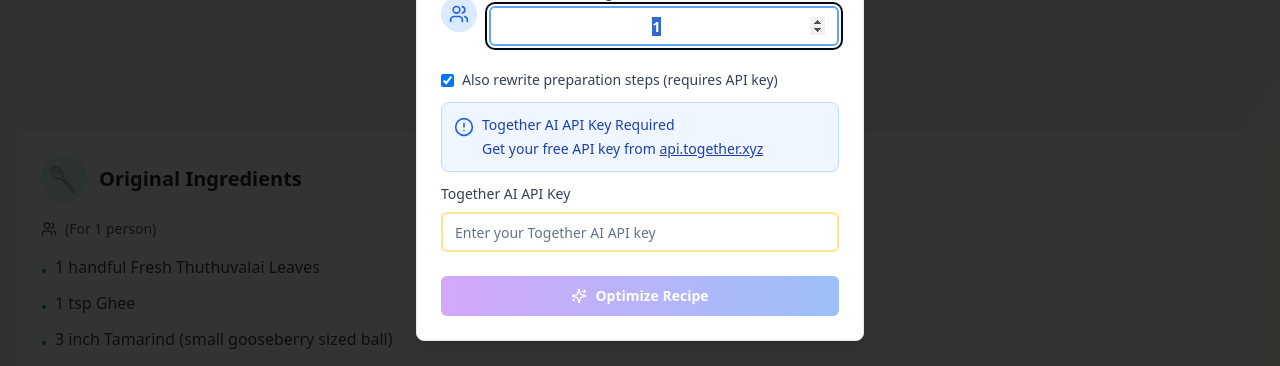
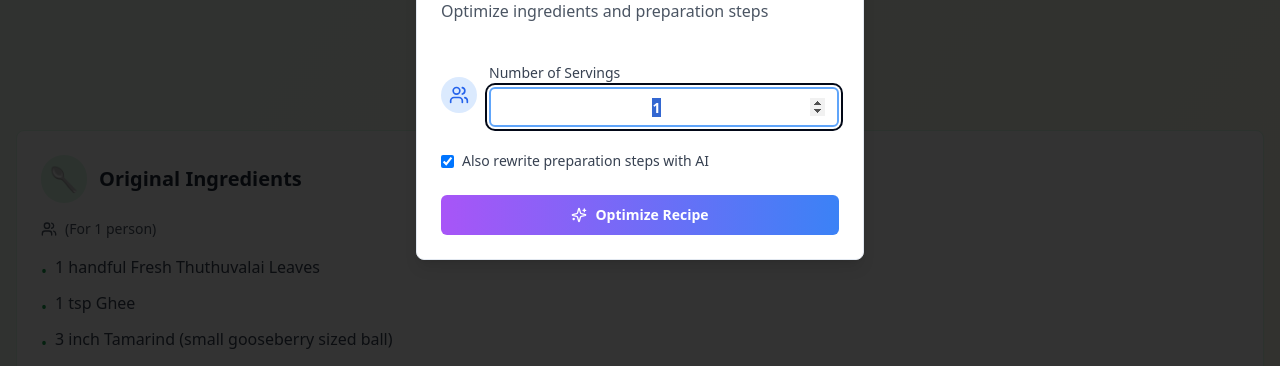
Before and after one commit to kavii10/tasty-tamil-treats-mobile, a React (Vite) app: page /recipe/1 in a window 1280 px wide. Both pictures are taken after a click on the button "Recipe AI Optimizer". Shown: the part 343-709 px from the top of the page. Built offline with nearby package versions, Linux system fonts and the light colour scheme.

Commit message:
feat: Store and use Together AI API key
Stores the provided Together AI API key within the application to avoid repeated prompts for the user.

```diff
--- a/src/components/AIIngredientBot.tsx
+++ b/src/components/AIIngredientBot.tsx
@@ -4,7 +4,7 @@ import { Recipe } from '@/types/Recipe';
 import { Button } from '@/components/ui/button';
 import { Input } from '@/components/ui/input';
 import { Dialog, DialogContent, DialogHeader, DialogTitle, DialogTrigger } from '@/components/ui/dialog';
-import { Bot, Users, Sparkles, AlertCircle } from 'lucide-react';
+import { Bot, Users, Sparkles } from 'lucide-react';
 import { parseIngredient, scaleIngredient, scaleCookingTime } from '@/utils/ingredientParser';
 import { TogetherAIService } from '@/services/togetherAI';
 import { toast } from 'sonner';
@@ -17,9 +17,11 @@ interface AIIngredientBotProps {
 const AIIngredientBot: React.FC<AIIngredientBotProps> = ({ recipe, onAdjust }) => {
   const [isOpen, setIsOpen] = useState(false);
   const [servings, setServings] = useState<number>(1);
-  const [apiKey, setApiKey] = useState('');
   const [isProcessing, setIsProcessing] = useState(false);
   const [rewriteSteps, setRewriteSteps] = useState(true);
+
+  // Hardcoded API key
+  const TOGETHER_AI_API_KEY = '3a6b9f5b20c4e95eb38113d825e3518b709fe2a588ae498abe105d9cbc81c971';
 
   const handleAdjust = async () => {
     if (servings <= 0) return;
@@ -38,10 +40,10 @@ const AIIngredientBot: React.FC<AIIngredientBotProps> = ({ recipe, onAdjust }) =
 
     let rewrittenSteps: string[] | undefined;
 
-    // If user wants steps rewritten and provided API key
-    if (rewriteSteps && apiKey.trim()) {
+    // If user wants steps rewritten, use the hardcoded API key
+    if (rewriteSteps) {
       try {
-        const togetherAI = new TogetherAIService(apiKey.trim());
+        const togetherAI = new TogetherAIService(TOGETHER_AI_API_KEY);
         rewrittenSteps = await togetherAI.rewriteRecipeSteps(
           recipe.name,
           recipe.instructions_en,
@@ -118,42 +120,14 @@ const AIIngredientBot: React.FC<AIIngredientBotProps> = ({ recipe, onAdjust }) =
                 className="rounded border-gray-300"
               />
               <label htmlFor="rewrite-steps" className="text-sm font-medium text-gray-700">
-                Also rewrite preparation steps (requires API key)
+                Also rewrite preparation steps with AI
               </label>
             </div>
-
-            {rewriteSteps && (
-              <div className="space-y-3 animate-in fade-in-50 slide-in-from-top-2">
-                <div className="bg-blue-50 p-3 rounded-lg border border-blue-200">
-                  <div className="flex items-start space-x-2">
-                    <AlertCircle className="w-5 h-5 text-blue-600 mt-0.5" />
-                    <div className="text-sm text-blue-800">
-                      <p className="font-medium mb-1">Together AI API Key Required</p>
-                      <p>Get your free API key from <a href="https://api.together.xyz" target="_blank" rel="noopener noreferrer" className="underline">api.together.xyz</a></p>
-                    </div>
-                  </div>
-                </div>
-
-                <div>
-                  <label htmlFor="api-key" className="block text-sm font-medium text-gray-700 mb-2">
-                    Together AI API Key
-                  </label>
-                  <Input
-                    id="api-key"
-                    type="password"
-                    value={apiKey}
-                    onChange={(e) => setApiKey(e.target.value)}
-                    placeholder="Enter your Together AI API key"
-                    className="border-2 border-amber-200 focus:border-amber-400"
-                  />
-                </div>
-              </div>
-            )}
           </div>
 
           <Button
             onClick={handleAdjust}
-            disabled={isProcessing || servings <= 0 || (rewriteSteps && !apiKey.trim())}
+            disabled={isProcessing || servings <= 0}
             className="w-full bg-gradient-to-r from-purple-500 to-blue-500 hover:from-purple-600 hover:to-blue-600 text-white font-semibold py-3 transition-all duration-300"
           >
             {isProcessing ? (
```
